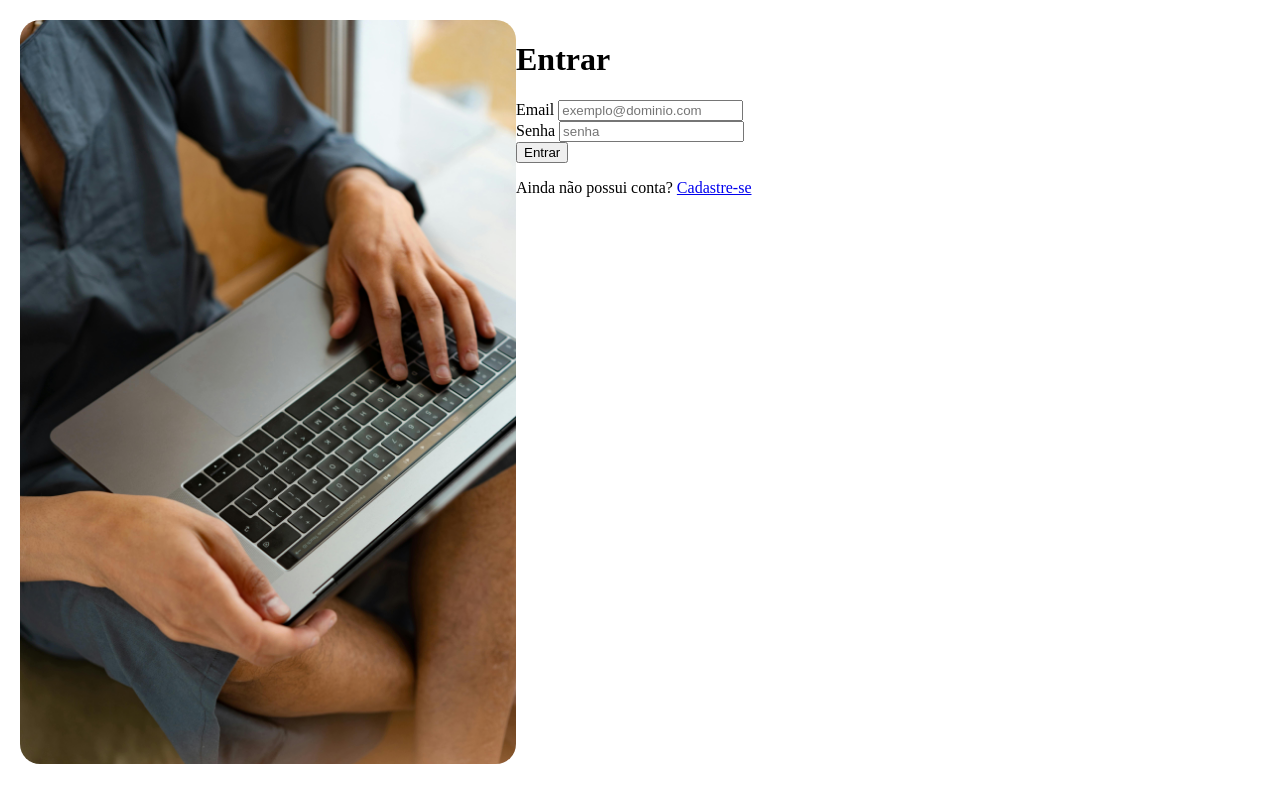
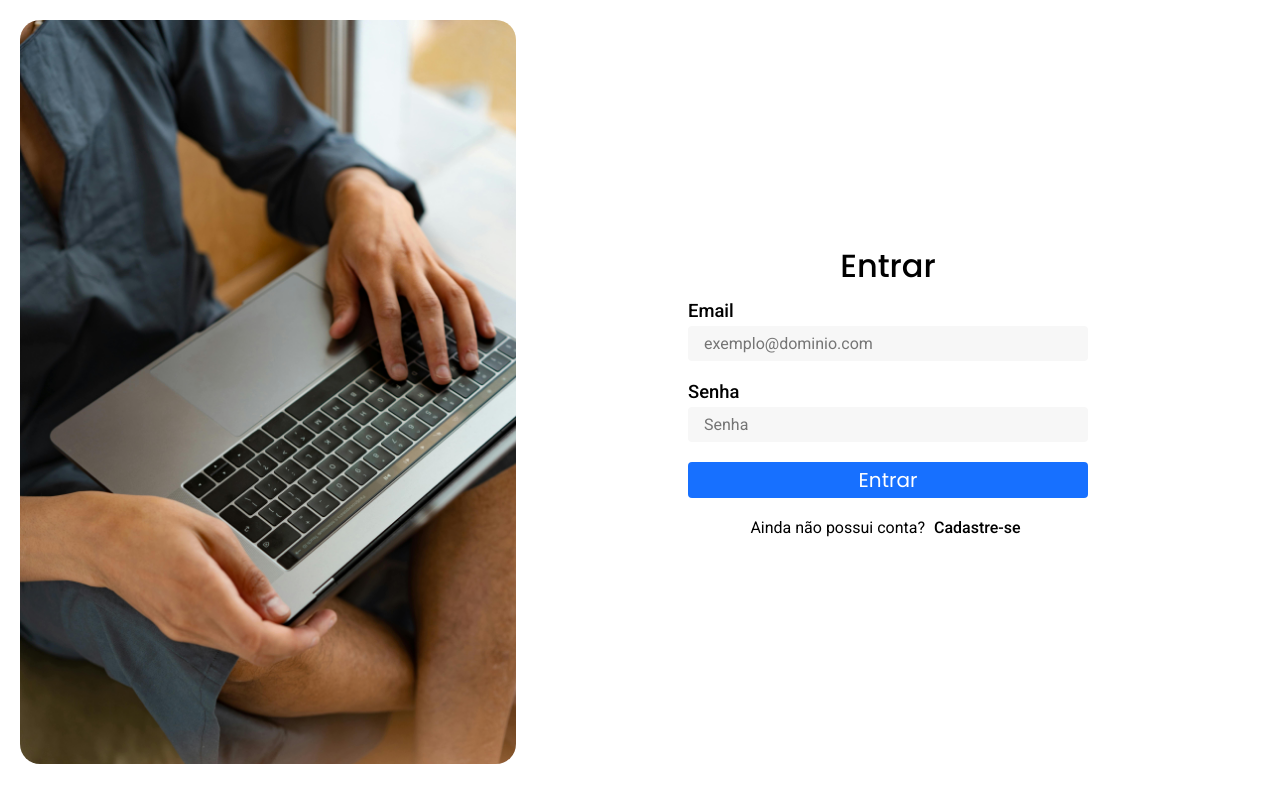
Before and after one commit to alexsmcar/Sistema_chamados_cs50, a Python web app: template templates/login.html in a window 1280 px wide. Run offline with Jinja, Linux system fonts and the light colour scheme; the template is opened without the code that fills it, so the values that code supplies are empty.

Commit message:
tela login

```diff
--- /dev/null
+++ b/static/css/cores.css
@@ -0,0 +1,4 @@
+:root {
+    --corAzul: #1770FF;
+    --branco: #ffffff;
+}
--- a/static/css/estilo.css
+++ b/static/css/estilo.css
@@ -1,8 +1,27 @@
 body {
     margin: 0px;
+    font-family: "Roboto";
 }
 
 img {
     display: block;
     max-width: 100%;
 }
+
+label, input {
+    display: block;
+}
+
+button {
+    background: none;
+    border: none;
+    padding: 0;
+    cursor: pointer;
+}
+h1, h2, h3, h4, p {
+    margin: 0px;
+}
+a {
+    text-decoration: none;
+    background-color: inherit;
+}
--- a/static/css/login.css
+++ b/static/css/login.css
@@ -1,3 +1,11 @@
+.page_container {
+   display: grid;
+   align-items: center;
+   justify-content: center;
+}
+.login_page {
+    width: 400px;
+}
 .login_container {
     display: grid;
     grid-template-columns: 1fr 1.5fr;
@@ -10,3 +18,52 @@
     width: 100%;
     border-radius: 20px;
 }
+.login_titulo {
+    font-family: "Poppins";
+    font-weight: 500;
+    text-align: center;
+    margin-bottom: 10px;
+}
+.label_login {
+    font-family: "Roboto";
+    font-weight: 500;
+    margin-bottom: 5px;
+    font-size: 1.15rem;
+}
+.input_login {
+    font-family: "Roboto";
+    font-size: 1rem;
+    padding: 8px 16px;
+    border-radius: 4px;
+    width: 100%;
+    box-sizing: border-box;
+    background-color: #F7F7F7;
+    border: none;
+}
+.btn_login {
+    font-family: "Poppins";
+    font-size: 1.25rem;
+    background: var(--corAzul);
+    border-radius: 4px;
+    color: var(--branco);
+    display: block;
+    text-align: center;
+    width: 100%;
+    padding: 3px 0;
+}
+
+.login_register {
+    display: inline-block;
+    font-weight: 500;
+    color: inherit;
+    padding: 5px;
+}
+.formulario_login{
+    margin-bottom: 15px;
+    display: grid;
+    gap: 20px;
+}
+
+.login_page p {
+ text-align: center;
+}
--- a/static/css/style.css
+++ b/static/css/style.css
@@ -1,2 +1,3 @@
 @import url(./estilo.css);
 @import url(./login.css);
+@import url(./cores.css);
--- a/templates/login.html
+++ b/templates/login.html
@@ -4,6 +4,9 @@
     <meta charset="UTF-8">
     <meta name="viewport" content="width=device-width, initial-scale=1.0">
     <link rel="stylesheet" href="../static/css/style.css">
+    <link rel="preconnect" href="https://fonts.googleapis.com">
+    <link rel="preconnect" href="https://fonts.gstatic.com" crossorigin>
+    <link href="https://fonts.googleapis.com/css2?family=Poppins:ital,wght@0,100;0,200;0,300;0,400;0,500;0,600;0,700;0,800;0,900;1,100;1,200;1,300;1,400;1,500;1,600;1,700;1,800;1,900&family=Roboto:ital,wght@0,100;0,300;0,400;0,500;0,700;0,900;1,100;1,300;1,400;1,500;1,700;1,900&display=swap" rel="stylesheet">
     <title>Document</title>
 </head>
 <body>
@@ -11,23 +14,23 @@
         <div class="login_img">
             <img src="../static/img/login.jpg">
         </div>
-        <main>
-            <div>
-                <h1>Entrar</h1>
-                <form>
+        <main class="page_container">
+            <div class="login_page">
+                <h1 class="login_titulo">Entrar</h1>
+                <form class="formulario_login">
                     <div>
-                        <label for="email">Email</label>
-                        <input type="text" id="email" name="email" placeholder="exemplo@dominio.com
+                        <label class="label_login" for="email">Email</label>
+                        <input class="input_login" type="text" id="email" name="email" placeholder="exemplo@dominio.com
                         ">
                     </div>
                     <div>
-                        <label for="senha">Senha</label>
-                        <input type="password" id="senha" name="senha" placeholder="senha
+                        <label class="label_login" for="senha">Senha</label>
+                        <input class="input_login" type="password" id="senha" name="senha" placeholder="Senha
                         ">
                     </div>
-                    <button>Entrar</button>
+                    <button class="btn_login">Entrar</button>
                 </form>
-                <p>Ainda não possui conta? <a href="./cadastrar.html">Cadastre-se</a></p>
+                <p>Ainda não possui conta? <a class="login_register" href="./cadastrar.html">Cadastre-se</a></p>
             </div>
         </main>
     </div>
```
Also changed, not shown: templates/cadastrar.html (added).
